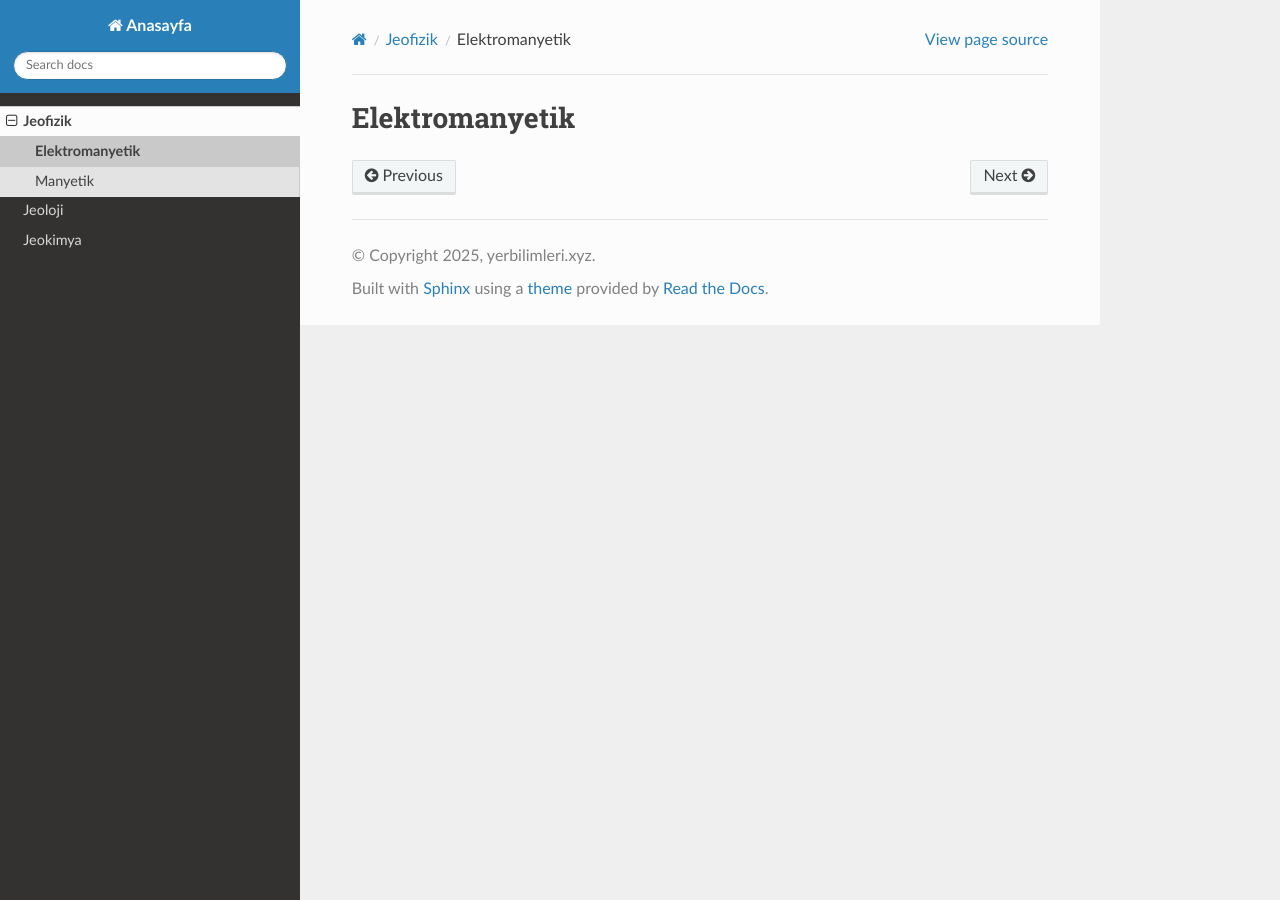
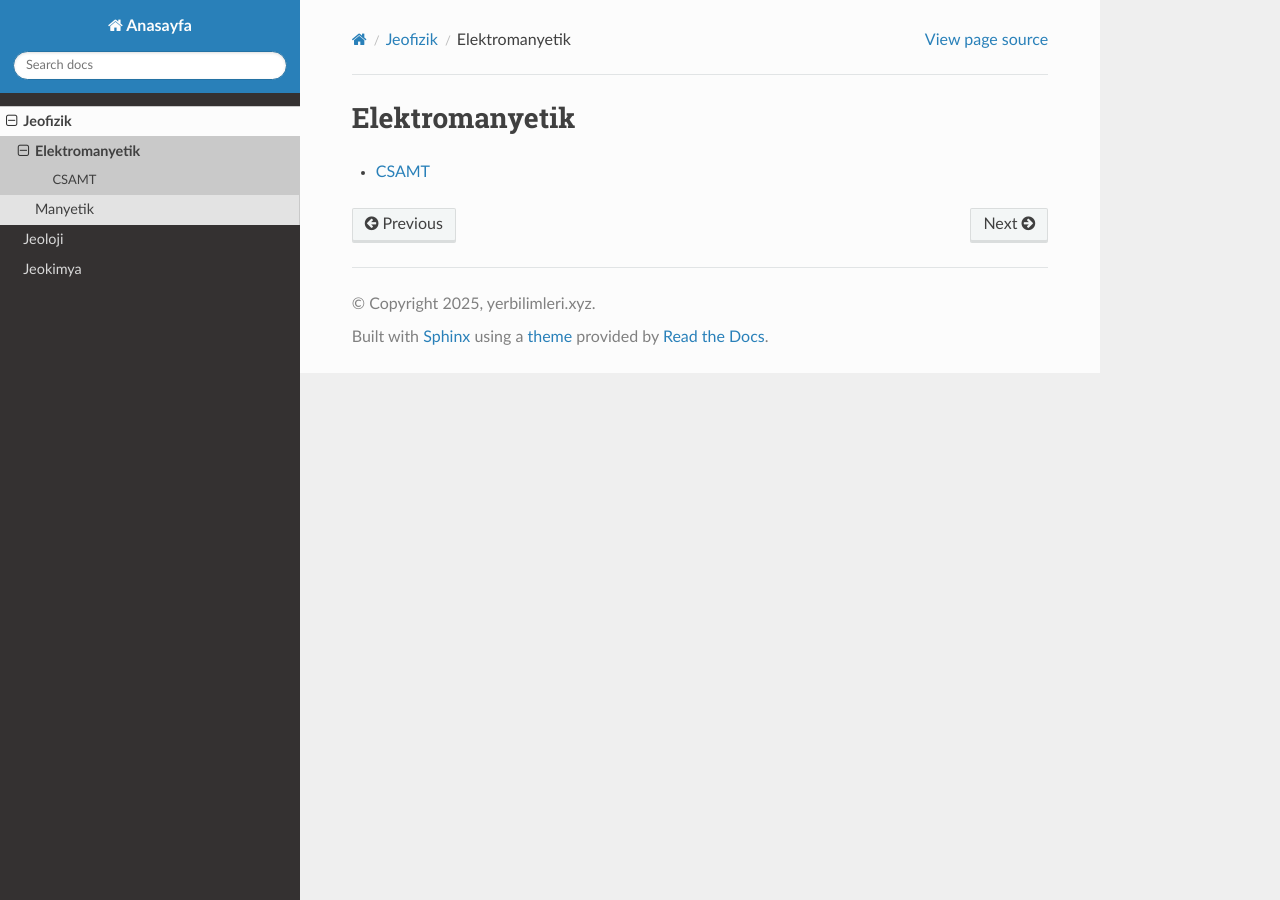
Before and after one commit to ibrohimyildirim/yerbilimleri, a Sphinx documentation site: the page built from source/elektromanyetik.rst, in a window 1280 px wide. Built offline with Sphinx 7.4.7 and the Read the Docs theme 3.1.0, drawn with Linux system fonts in a browser that asks for light colours.

Commit message:
Update elektromanyetik.rst

```diff
--- a/source/elektromanyetik.rst
+++ b/source/elektromanyetik.rst
@@ -1,2 +1,8 @@
 Elektromanyetik
 ===============
+
+
+.. toctree::
+   :maxdepth: 2
+
+   CSAMT
```
